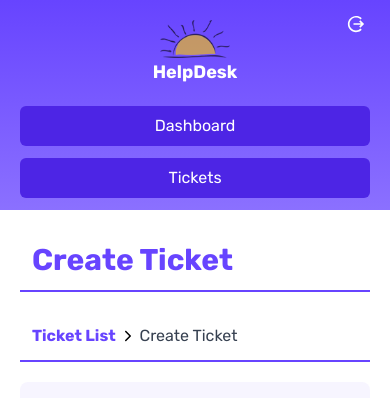
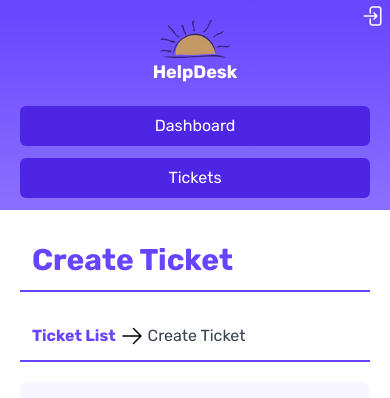
Before and after one commit to emoudy/helpdesk, a Next.js app: page /tickets/create in a window 390 px wide. Shown: the top 398 px of the page. Built offline with nearby package versions, Linux system fonts and the light colour scheme; no server answers.

Commit message:
changing ReactIcons for Heroicons

```diff
--- a/app/(dashboard)/components/content/Breadcrumbs.tsx
+++ b/app/(dashboard)/components/content/Breadcrumbs.tsx
@@ -1,5 +1,4 @@
 import Link from 'next/link';
-import { IoIosArrowForward } from "react-icons/io";
 
 interface Breadcrumb {
   name: string;
@@ -20,7 +19,9 @@ export default function Breadcrumbs({ crumbs }: BreadcrumbsProps) {
           </Link>
           &nbsp;
           {index < crumbs.length - 1 && (
-            <IoIosArrowForward />
+            <svg xmlns="http://www.w3.org/2000/svg" fill="none" viewBox="0 0 24 24" strokeWidth={1.5} stroke="currentColor" className="size-6">
+              <path strokeLinecap="round" strokeLinejoin="round" d="M13.5 4.5 21 12m0 0-7.5 7.5M21 12H3" />
+            </svg>
           )}
           {index === crumbs.length - 1 && <span className='text-gray-700'>{crumb.name}</span>}
         </div>
--- a/app/(dashboard)/components/content/DeleteTicketIcon.tsx
+++ b/app/(dashboard)/components/content/DeleteTicketIcon.tsx
@@ -3,7 +3,6 @@
 import { useRouter } from 'next/navigation';
 import { useState } from 'react';
 import { handleDeleteTicket } from './helpers';
-import { TbTrashFilled } from 'react-icons/tb';
 
 interface DeleteTicketIconProps {
   id: string;
@@ -27,9 +26,8 @@ export default function DeleteTicketIcon({ id }: DeleteTicketIconProps) {
   };
 
   return (
-    <TbTrashFilled
-      className="icon"
-      onClick={handleDelete}
-    />
+    <svg xmlns="http://www.w3.org/2000/svg" fill="none" viewBox="0 0 24 24" strokeWidth={1.5} stroke="currentColor" className="size-6 actionIcon" onClick={handleDelete}>
+      <path strokeLinecap="round" strokeLinejoin="round" d="m14.74 9-.346 9m-4.788 0L9.26 9m9.968-3.21c.342.052.682.107 1.022.166m-1.022-.165L18.16 19.673a2.25 2.25 0 0 1-2.244 2.077H8.084a2.25 2.25 0 0 1-2.244-2.077L4.772 5.79m14.456 0a48.108 48.108 0 0 0-3.478-.397m-12 .562c.34-.059.68-.114 1.022-.165m0 0a48.11 48.11 0 0 1 3.478-.397m7.5 0v-.916c0-1.18-.91-2.164-2.09-2.201a51.964 51.964 0 0 0-3.32 0c-1.18.037-2.09 1.022-2.09 2.201v.916m7.5 0a48.667 48.667 0 0 0-7.5 0" />
+    </svg>
   );
 }
--- a/app/(dashboard)/components/content/EditTicketIcon.tsx
+++ b/app/(dashboard)/components/content/EditTicketIcon.tsx
@@ -1,6 +1,5 @@
 'use client';
 
-import { FaRegEdit } from 'react-icons/fa';
 import Link from 'next/link';
 
 interface EditTicketIconProps {
@@ -10,7 +9,9 @@ interface EditTicketIconProps {
 export default function EditTicketIcon({ id }: EditTicketIconProps) {
   return (
     <Link href={`/tickets/${id}/edit`}>
-      <FaRegEdit className="icon" />
+      <svg xmlns="http://www.w3.org/2000/svg" fill="none" viewBox="0 0 24 24" strokeWidth={1.5} stroke="currentColor" className="size-6 actionIcon">
+        <path strokeLinecap="round" strokeLinejoin="round" d="m16.862 4.487 1.687-1.688a1.875 1.875 0 1 1 2.652 2.652L10.582 16.07a4.5 4.5 0 0 1-1.897 1.13L6 18l.8-2.685a4.5 4.5 0 0 1 1.13-1.897l8.932-8.931Zm0 0L19.5 7.125M18 14v4.75A2.25 2.25 0 0 1 15.75 21H5.25A2.25 2.25 0 0 1 3 18.75V8.25A2.25 2.25 0 0 1 5.25 6H10" />
+      </svg>
     </Link>
   );
 }
--- a/app/(dashboard)/components/navbar/LogoutIcon.tsx
+++ b/app/(dashboard)/components/navbar/LogoutIcon.tsx
@@ -2,7 +2,6 @@
 
 import { useRouter } from 'next/navigation';
 import { createClient } from '@utils/supabase/client';
-import { IoMdLogOut } from "react-icons/io";
 
 export default function LogoutIcon() {
   const router = useRouter();
@@ -19,6 +18,8 @@ export default function LogoutIcon() {
   };
 
   return (
-    <IoMdLogOut className="md:hidden icon text-white" onClick={handleLogout} />
+    <svg onClick={handleLogout} xmlns="http://www.w3.org/2000/svg" fill="none" viewBox="0 0 24 24" strokeWidth={1.5} stroke="currentColor" className="size-6 md:hidden actionIcon text-white">
+      <path strokeLinecap="round" strokeLinejoin="round" d="M8.25 9V5.25A2.25 2.25 0 0 1 10.5 3h6a2.25 2.25 0 0 1 2.25 2.25v13.5A2.25 2.25 0 0 1 16.5 21h-6a2.25 2.25 0 0 1-2.25-2.25V15M12 9l3 3m0 0-3 3m3-3H2.25" />
+    </svg>
   );
 }
```
